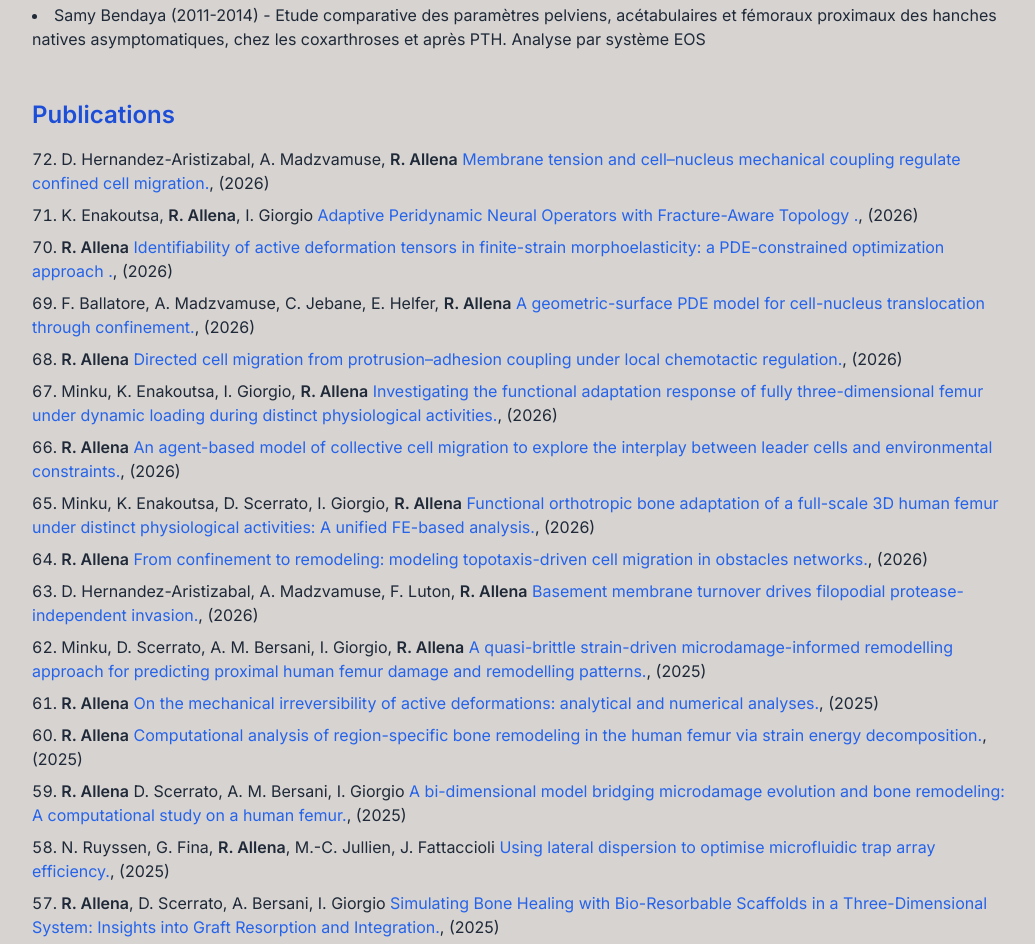
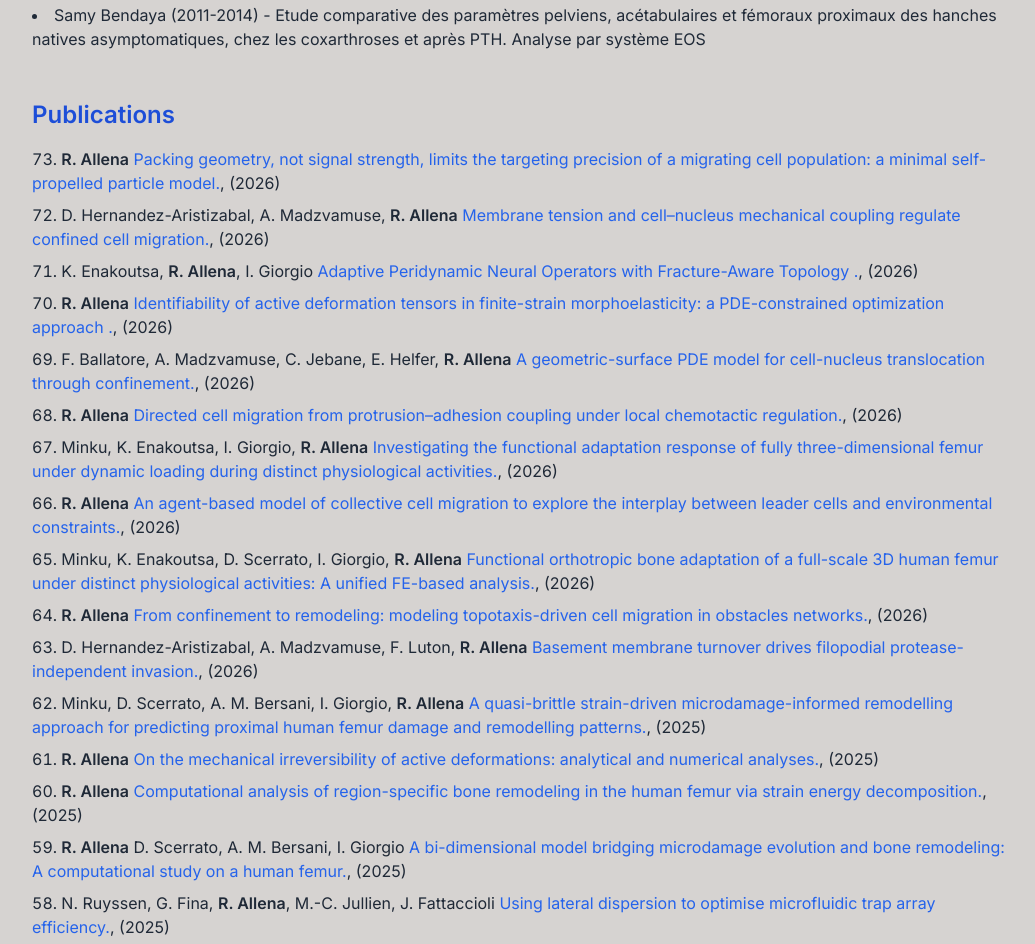
Before and after one commit to racheleallena/website, a plain HTML site: page index.html in a window 1280 px wide. Shown: the part 2290-3234 px from the top of the page, without its empty margins (120-1155 px from the left). Drawn offline with nearby package versions, Linux system fonts and the light colour scheme.

Commit message:
index.html

```diff
--- a/index.html
+++ b/index.html
@@ -229,6 +229,8 @@
       <h2 class="text-2xl font-semibold text-blue-700 mb-4">Publications</h2>
       <ol reversed class="list-decimal list-inside space-y-2">
 
+          <li> <b>R. Allena</b>  <a href="" target="_blank" class="text-blue-600 hover:underline">  Packing geometry, not signal strength, limits the targeting precision of a migrating cell population: a minimal self-propelled particle model.</a>, (2026)</li>
+
           <li> D. Hernandez-Aristizabal, A. Madzvamuse, <b>R. Allena</b>  <a href="" target="_blank" class="text-blue-600 hover:underline"> Membrane tension and cell–nucleus mechanical coupling regulate confined cell migration.</a>, (2026)</li>
 
           <li> K. Enakoutsa, <b>R. Allena</b>, I. Giorgio  <a href="" target="_blank" class="text-blue-600 hover:underline">  Adaptive Peridynamic Neural Operators with Fracture-Aware Topology
```
